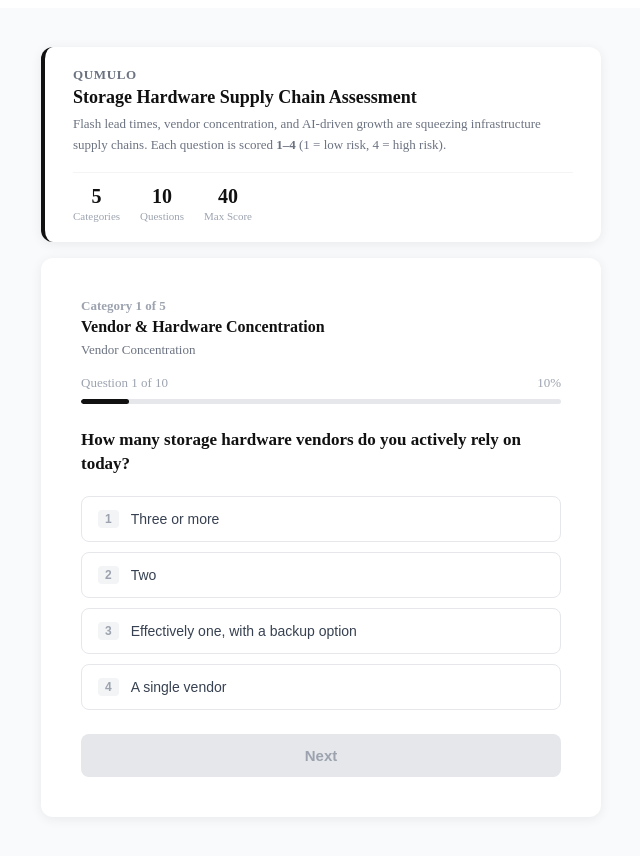
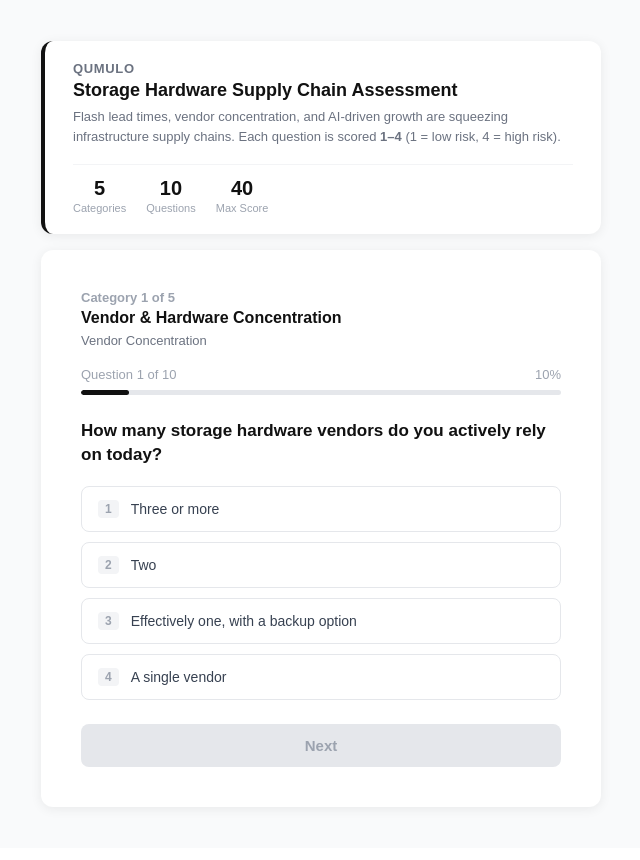
Before and after one commit to hayden951/supply-chain-survey, a Next.js app: page / in a window 1280 px wide. Shown: the top 860 px of the page, without its empty margins (319-959 px from the left). Built offline with nearby package versions, Linux system fonts and the light colour scheme.

Commit message:
Create layout.tsx

```diff
--- /dev/null
+++ b/app/layout.tsx
@@ -0,0 +1,20 @@
+import type { Metadata } from "next";
+
+export const metadata: Metadata = {
+  title: "Storage Risk Assessment",
+  description: "2-minute storage risk assessment",
+};
+
+export default function RootLayout({
+  children,
+}: {
+  children: React.ReactNode;
+}) {
+  return (
+    <html lang="en">
+      <body style={{ margin: 0, padding: 0, fontFamily: "sans-serif" }}>
+        {children}
+      </body>
+    </html>
+  );
+}
```
